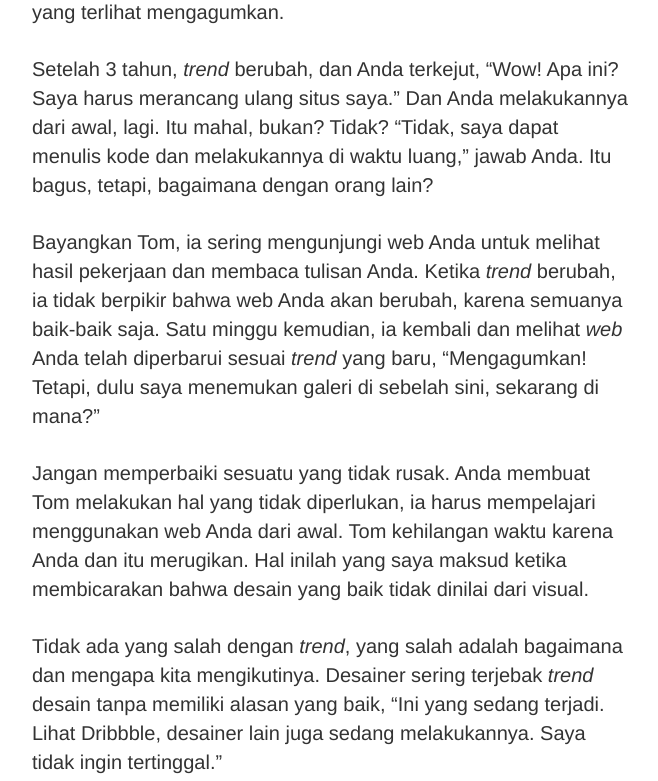
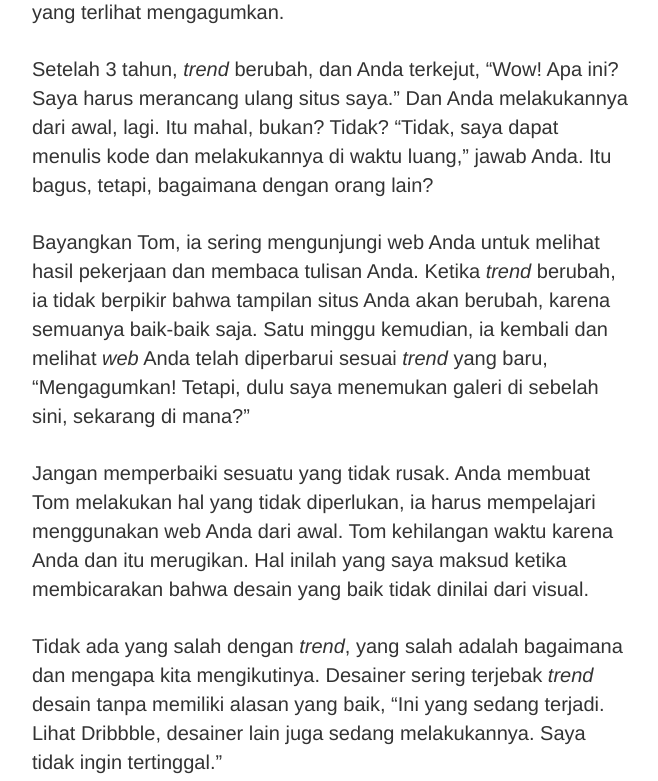
Before and after one commit to tertanda/rnsl.github.io, a Jekyll site: the page built from artikel/desain/_posts/2016-12-12-tentang-trend-desain.md, in a window 1280 px wide and 900 px high, scrolled down 681 px, cut to the strip 0-781 px from the top of the window. Shown: the whole strip, without its empty margins (308-966 px from the left). Built offline with Jekyll 4.4.1, drawn with Linux system fonts in a browser that asks for light colours.

Commit message:
Update 2016-12-12-tentang-trend-desain.md

```diff
--- a/artikel/desain/_posts/2016-12-12-tentang-trend-desain.md
+++ b/artikel/desain/_posts/2016-12-12-tentang-trend-desain.md
@@ -17,7 +17,7 @@ Begitu pun *trend* pada desain. Mereka berbiaya. Misalkan, Anda sedang merancang
 
 Setelah 3 tahun, *trend* berubah, dan Anda terkejut, "Wow! Apa ini? Saya harus merancang ulang situs saya." Dan Anda melakukannya dari awal, lagi. Itu mahal, bukan? Tidak? "Tidak, saya dapat menulis kode dan melakukannya di waktu luang," jawab Anda. Itu bagus, tetapi, bagaimana dengan orang lain?
 
-Bayangkan Tom, ia sering mengunjungi web Anda untuk melihat hasil pekerjaan dan membaca tulisan Anda. Ketika *trend* berubah, ia tidak berpikir bahwa web Anda akan berubah, karena semuanya baik-baik saja. Satu minggu kemudian, ia kembali dan melihat *web* Anda telah diperbarui sesuai *trend* yang baru, "Mengagumkan! Tetapi, dulu saya menemukan galeri di sebelah sini, sekarang di mana?"
+Bayangkan Tom, ia sering mengunjungi web Anda untuk melihat hasil pekerjaan dan membaca tulisan Anda. Ketika *trend* berubah, ia tidak berpikir bahwa tampilan situs Anda akan berubah, karena semuanya baik-baik saja. Satu minggu kemudian, ia kembali dan melihat *web* Anda telah diperbarui sesuai *trend* yang baru, "Mengagumkan! Tetapi, dulu saya menemukan galeri di sebelah sini, sekarang di mana?"
 
 Jangan memperbaiki sesuatu yang tidak rusak. Anda membuat Tom melakukan hal yang tidak diperlukan, ia harus mempelajari menggunakan web Anda dari awal. Tom kehilangan waktu karena Anda dan itu merugikan. Hal inilah yang saya maksud ketika membicarakan bahwa desain yang baik tidak dinilai dari visual.
 
```
